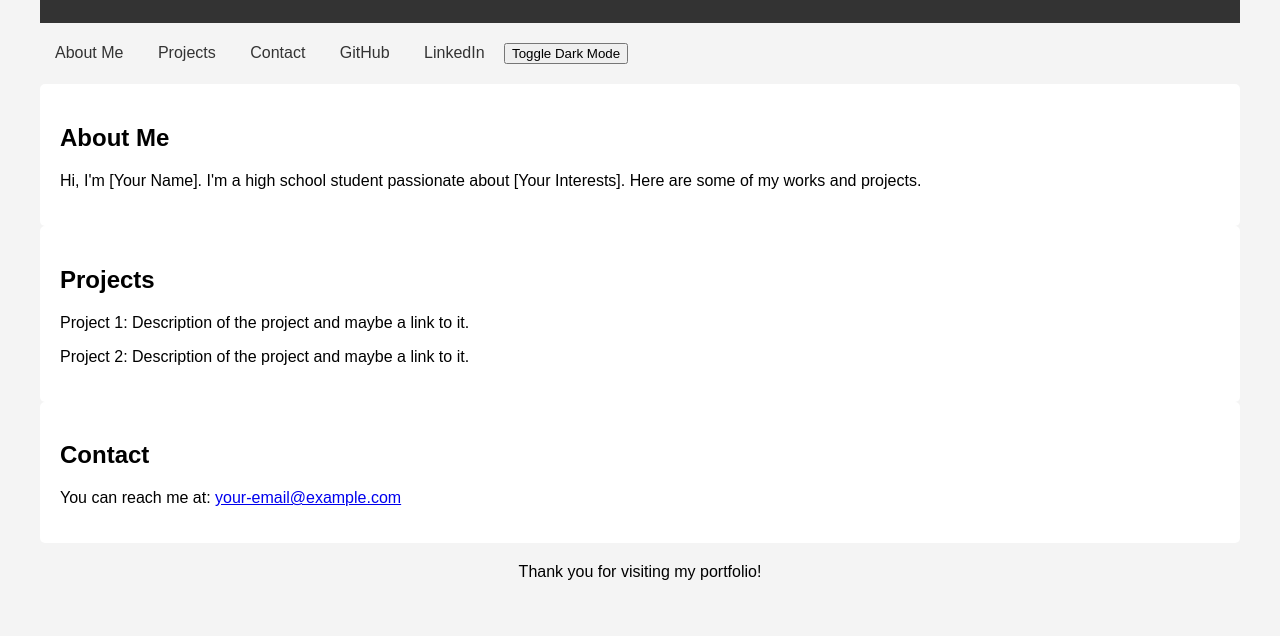
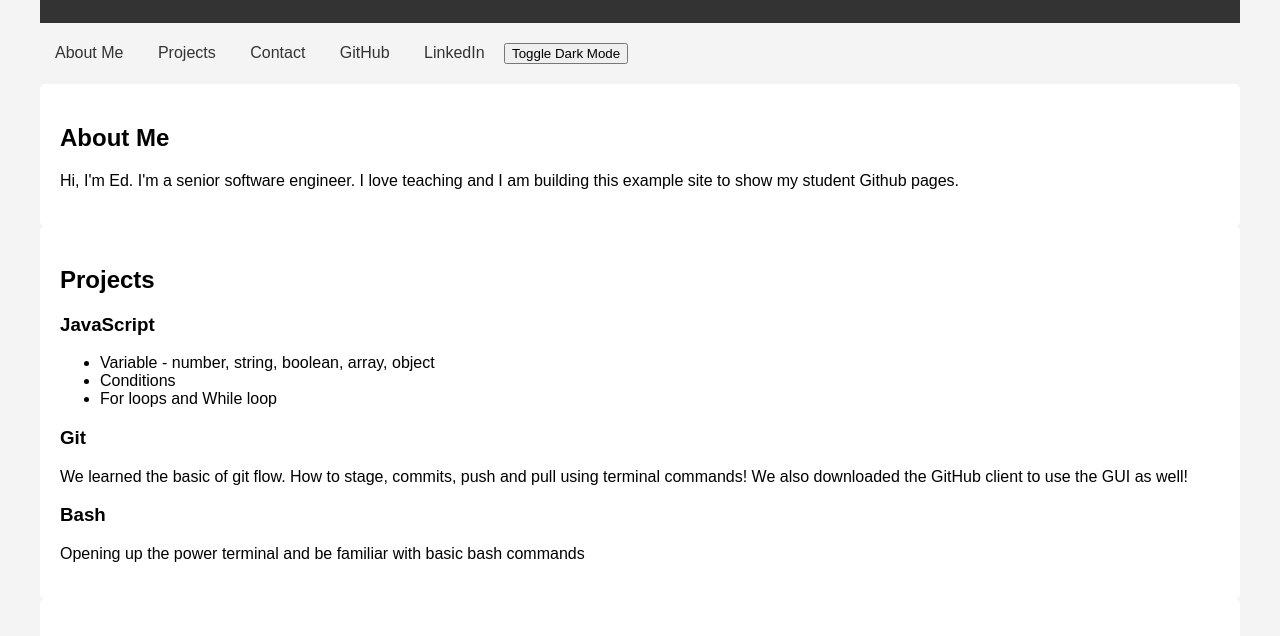
Before and after one commit to edmondklai/edmondklai.github.io, a plain HTML site: page index.html in a window 1280 px wide. Shown: the part 151-787 px from the top of the page. Drawn offline with Linux system fonts and the light colour scheme.

Commit message:
update website

```diff
--- a/index.html
+++ b/index.html
@@ -84,8 +84,8 @@
       <a href="#about">About Me</a>
       <a href="#projects">Projects</a>
       <a href="#contact">Contact</a>
-      <a href="https://github.com/your-username" target="_blank">GitHub</a>
-      <a href="https://www.linkedin.com/in/your-username/" target="_blank"
+      <a href="https://github.com/edmondklai" target="_blank">GitHub</a>
+      <a href="https://www.linkedin.com/in/edmondklai/" target="_blank"
         >LinkedIn</a
       >
       <button id="themeToggle">Toggle Dark Mode</button>
@@ -94,15 +94,29 @@
     <section id="about">
       <h2>About Me</h2>
       <p>
-        Hi, I'm [Your Name]. I'm a high school student passionate about [Your
-        Interests]. Here are some of my works and projects.
+        Hi, I'm Ed. I'm a senior software engineer. I love teaching and I am
+        building this example site to show my student Github pages.
       </p>
     </section>
 
     <section id="projects">
       <h2>Projects</h2>
-      <p>Project 1: Description of the project and maybe a link to it.</p>
-      <p>Project 2: Description of the project and maybe a link to it.</p>
+      <h3>JavaScript</h3>
+      <ul>
+        <li>Variable - number, string, boolean, array, object</li>
+        <li>Conditions</li>
+        <li>For loops and While loop</li>
+      </ul>
+      <h3>Git</h3>
+      <p>
+        We learned the basic of git flow. How to stage, commits, push and pull
+        using terminal commands! We also downloaded the GitHub client to use the
+        GUI as well!
+      </p>
+      <h3>Bash</h3>
+      <p>
+        Opening up the power terminal and be familiar with basic bash commands
+      </p>
       <!-- Add more projects as needed -->
     </section>
 
```
